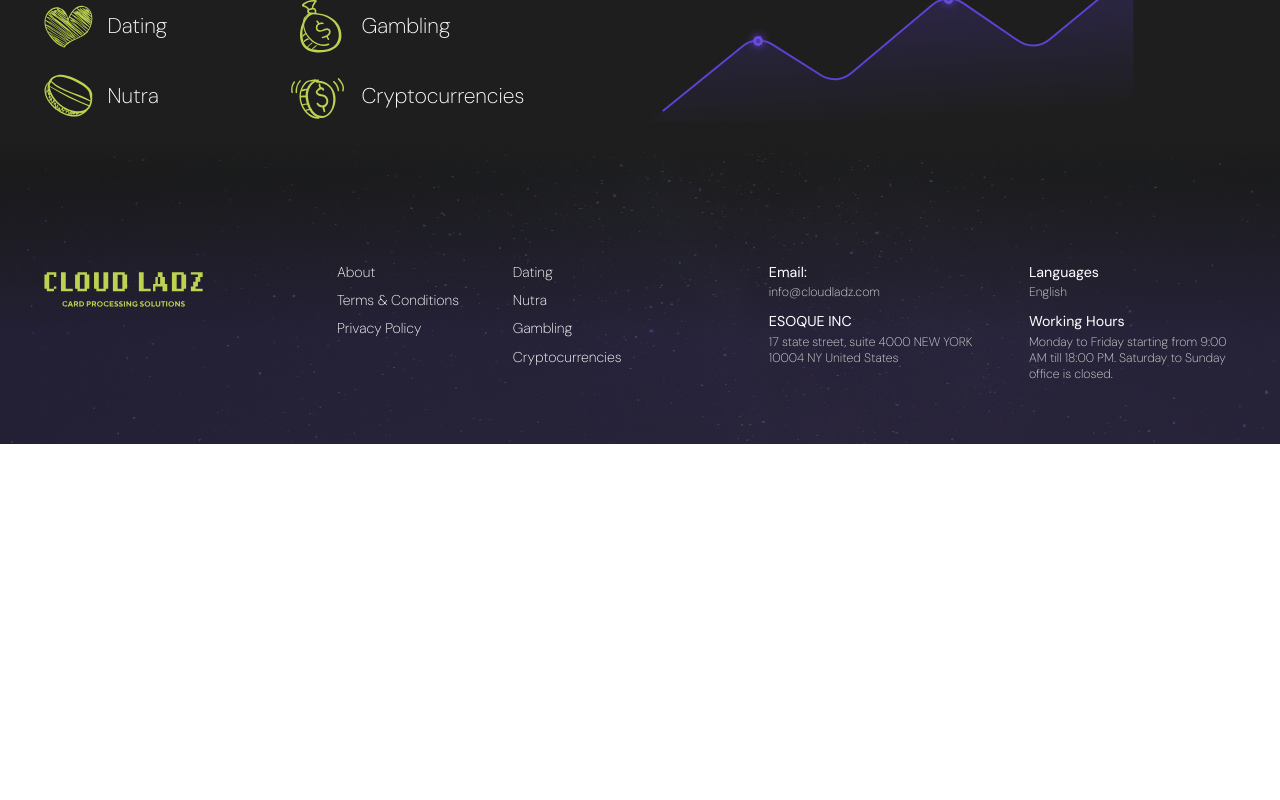
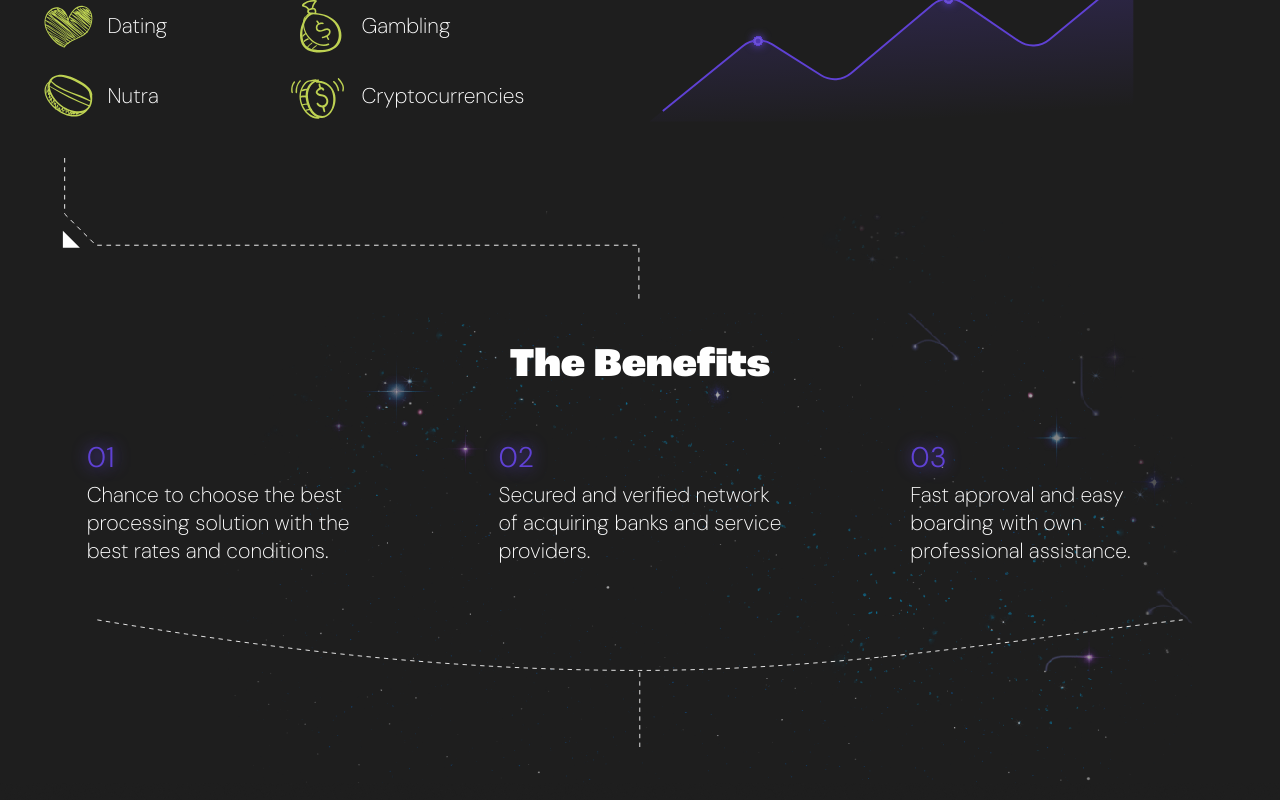
Before and after one commit to deniskeller/cloud-ladz, a Next.js app: page / in a window 1280 px wide. Shown: the part 1240-2040 px from the top of the page. Before the commit the page ends 1684 px from the top, so only its background shows below. Built offline with nearby package versions, Linux system fonts and the light colour scheme; a web font is replaced by a local one.

Commit message:
main page Benefits block

```diff
--- /dev/null
+++ b/src/components/landing/pages/Main/Benefits/Benefits.module.scss
@@ -0,0 +1,225 @@
+.Benefits {
+	display: flex;
+	align-items: center;
+	flex-direction: column;
+	&_Wrapper {
+		position: relative;
+		padding: em(240px) 0 em(245px);
+
+		@include iflaptop {
+			padding: em(200px) 0 em(159px);
+		}
+
+		@include iftablet {
+			padding: em(147px) 0 em(143px);
+		}
+		@include ifmobile {
+			padding: em(80px) 0 em(115px);
+		}
+
+		.IconBefore {
+			position: absolute;
+
+			&_Desktop {
+				display: none;
+				@include ifdesktop {
+					display: block;
+					width: em(650px);
+					height: em(160px);
+					top: em(40px);
+					left: calc(50% - em(650px));
+				}
+			}
+
+			&_Mobile {
+				display: block;
+				@include ifdesktop {
+					display: none;
+				}
+
+				@include iflaptop {
+					width: em(432px);
+					height: em(160px);
+					top: 0;
+					left: em(80px);
+				}
+				@include iftablet {
+					width: em(303px);
+					height: em(117px);
+					top: 0;
+					left: em(80px);
+				}
+				@include ifmobile {
+					width: em(200px);
+					height: em(117px);
+					top: em(-30px);
+					left: em(30px);
+				}
+			}
+		}
+
+		.IconAfter {
+			position: absolute;
+			width: em(1238px);
+			height: em(145px);
+			bottom: em(40px);
+			left: 50%;
+			transform: translate(-50%, 0);
+			@include iflaptop {
+				width: em(900px);
+				height: em(107px);
+				bottom: em(40px);
+			}
+			@include iftablet {
+				width: em(708px);
+				height: em(83px);
+				bottom: em(30px);
+			}
+			@include ifmobile {
+				display: none;
+			}
+		}
+
+		.IconAfter2 {
+			display: none;
+			position: absolute;
+			width: em(328px);
+			height: em(55px);
+			bottom: em(30px);
+			left: 50%;
+			transform: translate(-50%, 0);
+			@include ifmobile {
+				display: block;
+			}
+		}
+	}
+
+	&_Image {
+		position: absolute;
+		width: em(1251px);
+		height: em(899px);
+		top: em(100px);
+		left: em(90px);
+		transform: scale(1, -1);
+		.Image {
+			image-rendering: pixelated;
+		}
+
+		@include iflaptop {
+			width: 100%;
+			top: em(90px);
+			left: 0;
+		}
+		@include iftablet {
+			width: em(768px);
+			top: em(-48px);
+			left: em(30px);
+			transform: rotate(180deg);
+		}
+		@include ifmobile {
+			display: none;
+		}
+	}
+
+	&_Title {
+		margin: 0 auto;
+		margin-bottom: em(50px);
+		position: relative;
+		z-index: 1;
+
+		@include iflaptop {
+			margin-bottom: em(40px);
+		}
+		@include iftablet {
+			margin-bottom: em(30px);
+		}
+		@include ifmobile {
+			margin-bottom: em(30px);
+		}
+
+		h2 {
+			color: $white;
+			font-family: $Grotesk;
+			font-size: em(46px);
+			font-style: normal;
+			font-weight: 800;
+			@include iflaptop {
+				font-size: em(42px);
+			}
+			@include iftablet {
+				font-size: em(36px);
+			}
+			@include ifmobile {
+				font-size: em(24px);
+			}
+		}
+	}
+
+	&_Items {
+		display: grid;
+		grid-template-columns: 1fr 1fr 1fr;
+		gap: 0 em(145px);
+		max-width: em(1245px);
+		margin: 0 auto;
+		position: relative;
+		z-index: 1;
+		@include iflaptop {
+			grid-template-columns: 1fr 1fr;
+			gap: em(50px) em(105px);
+		}
+		@include iftablet {
+			grid-template-columns: 1fr 1fr;
+			gap: em(50px) em(105px);
+		}
+		@include ifmobile {
+			grid-template-columns: 1fr;
+			gap: em(30px) 0;
+		}
+
+		.Item {
+			display: flex;
+			flex-direction: column;
+			max-width: em(345px);
+			@include iflaptop {
+				&:last-child {
+					grid-column: 1 / -1;
+					margin: 0 auto;
+				}
+			}
+			@include iftablet {
+				max-width: em(300px);
+				&:last-child {
+					grid-column: 1 / -1;
+					margin: 0 auto;
+				}
+			}
+			@include ifmobile {
+			}
+
+			&_Number {
+				width: max-content;
+				margin-bottom: em(6px);
+				span {
+					font-size: em(32px);
+					font-style: normal;
+					font-weight: 300;
+					color: $violet;
+					text-shadow: 0 0 15px $violet;
+				}
+			}
+
+			&_Description {
+				color: $white;
+				font-size: em(24px);
+				font-style: normal;
+				font-weight: $normal;
+				@include iftablet {
+					font-size: em(20px);
+				}
+				@include ifmobile {
+					font-size: em(18px);
+				}
+			}
+		}
+	}
+}
--- /dev/null
+++ b/src/components/landing/pages/Main/Benefits/Benefits.tsx
@@ -0,0 +1,146 @@
+import { BaseContainer } from '@base/index';
+import Image from 'next/image';
+import React from 'react';
+import s from './Benefits.module.scss';
+
+const Benefits: React.FC = () => {
+	return (
+		<>
+			<div className={s.Benefits_Wrapper}>
+				<svg
+					viewBox='0 0 650 160'
+					fill='none'
+					xmlns='http://www.w3.org/2000/svg'
+					className={`${s.IconBefore} ${s.IconBefore_Desktop}`}
+				>
+					<path
+						d='M0.997314 81.752V100.833H20.0996L0.997314 81.752Z'
+						fill='white'
+					/>
+					<path
+						d='M2.99823 0V63.0104L38.1511 98.1243H649V159.5'
+						stroke='white'
+						stroke-width='1.03812'
+						stroke-dasharray='5.19 5.19'
+					/>
+				</svg>
+
+				<svg
+					width='434'
+					height='162'
+					viewBox='0 0 434 162'
+					fill='none'
+					xmlns='http://www.w3.org/2000/svg'
+					className={`${s.IconBefore} ${s.IconBefore_Mobile}`}
+				>
+					<path
+						d='M0.997314 81.752V100.833H20.0996L0.997314 81.752Z'
+						fill='white'
+					/>
+					<path
+						d='M2.99823 0V63.0104L38.1511 98.1243H433V162'
+						stroke='white'
+						stroke-width='1.03812'
+						stroke-dasharray='5.19 5.19'
+					/>
+				</svg>
+
+				<div className={s.Benefits_Image}>
+					<Image
+						src='/images/pictures/bg-stars.png'
+						fill
+						alt={'stars'}
+						unoptimized={true}
+						className={s.Image}
+					/>
+				</div>
+
+				<BaseContainer>
+					<div className={s.Benefits}>
+						<div className={s.Benefits_Title}>
+							<h2>The Benefits</h2>
+						</div>
+
+						<div className={s.Benefits_Items}>
+							<div className={s.Item}>
+								<div className={s.Item_Number}>
+									<span>01</span>
+								</div>
+								<div className={s.Item_Description}>
+									Chance to choose the best processing solution with the best
+									rates and conditions.
+								</div>
+							</div>
+
+							<div className={s.Item}>
+								<div className={s.Item_Number}>
+									<span>02</span>
+								</div>
+								<div className={s.Item_Description}>
+									Secured and verified network of acquiring banks and service
+									providers.
+								</div>
+							</div>
+
+							<div className={s.Item}>
+								<div className={s.Item_Number}>
+									<span>03</span>
+								</div>
+								<div className={s.Item_Description}>
+									Fast approval and easy boarding with own professional
+									assistance.
+								</div>
+							</div>
+						</div>
+					</div>
+				</BaseContainer>
+
+				<svg
+					width='1240'
+					height='147'
+					viewBox='0 0 1240 147'
+					fill='none'
+					xmlns='http://www.w3.org/2000/svg'
+					className={s.IconAfter}
+				>
+					<path
+						d='M619.75 146.005V60.4346'
+						stroke='white'
+						stroke-width='0.999366'
+						stroke-dasharray='5 5'
+					/>
+					<path
+						d='M1 1.00586C158.303 27.2483 373.35 58.6656 619.25 58.6656C858.654 58.6656 1095 16.7608 1239 1.00586'
+						stroke='white'
+						stroke-width='0.999366'
+						stroke-dasharray='5 5'
+					/>
+				</svg>
+
+				<svg
+					width='330'
+					height='56'
+					viewBox='0 0 330 56'
+					fill='none'
+					xmlns='http://www.w3.org/2000/svg'
+					className={s.IconAfter2}
+				>
+					<path
+						d='M165 56L165 32.1445'
+						stroke='white'
+						stroke-width='0.999366'
+						stroke-dasharray='5 5'
+					/>
+					<path
+						d='M1 1C42.6763 13.6667 99.6516 28.8313 164.801 28.8313C228.23 28.8313 290.847 8.60464 329 1'
+						stroke='white'
+						stroke-width='0.999366'
+						stroke-dasharray='5 5'
+					/>
+				</svg>
+			</div>
+		</>
+	);
+};
+
+export default Benefits;
--- a/src/components/landing/pages/Main/index.ts
+++ b/src/components/landing/pages/Main/index.ts
@@ -1,2 +1,3 @@
 export { default as About } from './About/About';
+export { default as Benefits } from './Benefits/Benefits';
 export { default as Header } from './Header/Header';
--- a/src/view/Main/Main.tsx
+++ b/src/view/Main/Main.tsx
@@ -1,4 +1,4 @@
-import { About, Header } from 'components/landing/pages/Main';
+import { About, Benefits, Header } from 'components/landing/pages/Main';
 import React from 'react';
 
 interface IValue {
@@ -20,6 +20,7 @@ const Main = () => {
 		<>
 			<Header />
 			<About />
+			<Benefits />
 			{/* <BaseInput
 				name='name'
 				label='Your name'
```
